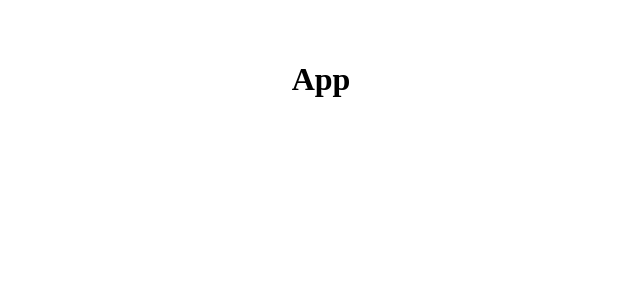
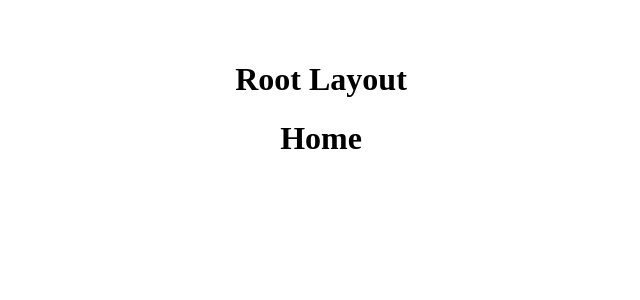
Before and after one commit to paologhidoni/gamekit, a React (Vite) app: page / in a window 1280 px wide. Shown: the top 300 px of the page, without its empty margins (319-959 px from the left). Built offline with nearby package versions, Linux system fonts and the light colour scheme.

Commit message:
Basic Router setup

```diff
--- a/package.json
+++ b/package.json
@@ -11,7 +11,8 @@
   },
   "dependencies": {
     "react": "^19.2.0",
-    "react-dom": "^19.2.0"
+    "react-dom": "^19.2.0",
+    "react-router": "^7.9.6"
   },
   "devDependencies": {
     "@eslint/js": "^9.39.1",
--- a/src/App.tsx
+++ b/src/App.tsx
@@ -1,11 +1,22 @@
-import './App.css'
+import "./App.css";
+import { RouterProvider, createBrowserRouter } from "react-router";
+import Home from "./pages/Home";
+import RootLayout from "./components/RootLayout";
+import GameDetail from "./pages/GameDetail";
+
+const router = createBrowserRouter([
+  {
+    path: "/",
+    element: <RootLayout />,
+    children: [
+      { index: true, element: <Home /> },
+      { path: "games/:gameId", element: <GameDetail /> },
+    ],
+  },
+]);
 
 function App() {
-  return (
-    <>
-     <h1>App</h1>
-    </>
-  )
+  return <RouterProvider router={router} />;
 }
 
-export default App
+export default App;
--- /dev/null
+++ b/src/components/RootLayout.tsx
@@ -0,0 +1,13 @@
+import { Outlet } from "react-router";
+
+export default function RootLayout() {
+  return (
+    <>
+      <h1>Root Layout</h1>
+
+      <main>
+        <Outlet />
+      </main>
+    </>
+  );
+}
--- /dev/null
+++ b/src/pages/GameDetail.tsx
@@ -0,0 +1,3 @@
+export default function GameDetail() {
+  return <h1>Game Deatil</h1>;
+}
--- /dev/null
+++ b/src/pages/Home.tsx
@@ -0,0 +1,3 @@
+export default function Home() {
+  return <h1>Home</h1>;
+}
```
Also changed, not shown: 1 other file (tests, documents, lock files or other folders).
